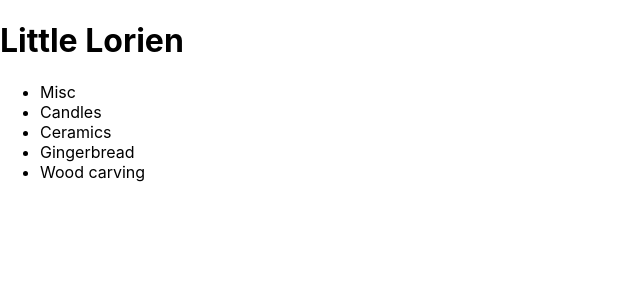
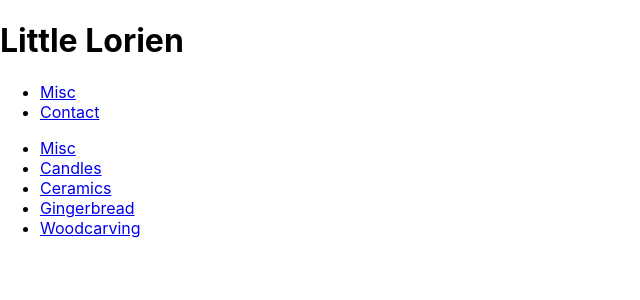
Before and after one commit to buaiscia/little_lorien, a React (Create React App) app: page / in a window 1280 px wide. Shown: the top 300 px of the page, without its empty margins (0-640 px from the left). Built offline with nearby package versions, Linux system fonts and the light colour scheme.

Commit message:
updated routing in appjs + added 404 page

```diff
--- a/src/App.js
+++ b/src/App.js
@@ -6,6 +6,7 @@ import Landing from './pages/landing/landing.component';
 import Art from './pages/art/art.component';
 import About from './pages/about/about.component';
 import Contact from './pages/contact/contact.component';
+import NotFound from './pages/notfound/notfound.component';
 
 
 import './App.css';
@@ -27,23 +28,21 @@ class App extends Component {
         }
 
         <Switch>
-          <Route
-            exact
-            path="/"
-            component={Landing}
-          />
-          <Route
-            path="/art"
-            component={Art}
-          />
-          <Route
-            path="/about"
-            component={About}
-          />
-          <Route
-            path="/contact"
-            component={Contact}
-          />
+          <Route exact path="/">
+            <Landing />
+          </Route>
+          <Route path="/art">
+            <Art />
+          </Route>
+          <Route path="/about">
+            <About />
+          </Route>
+          <Route path="/contact">
+            <Contact />
+          </Route>
+          <Route>
+            <NotFound />
+          </Route>
         </Switch>
       </div>
     );
--- a/src/Components/homepage/homepage.component.jsx
+++ b/src/Components/homepage/homepage.component.jsx
@@ -1,4 +1,5 @@
 import React, { Component } from 'react';
+import { Link } from 'react-router-dom';
 
 class Homepage extends Component {
     constructor()  {
@@ -11,19 +12,41 @@ class Homepage extends Component {
                 <h1>Little Lorien</h1>
                 <ul>
                     <li>
-                        Misc
+                        <Link to="/about">
+                            Misc
+                        </Link>
                     </li>
                     <li>
-                        Candles
+                        <Link to="/contact">
+                            Contact
+                        </Link>
+                    </li>
+                </ul>
+                <ul>
+                    <li>
+                        <Link to="/art/misc">
+                            Misc
+                        </Link>
                     </li>
                     <li>
-                        Ceramics
+                        <Link to="/art/candles">
+                            Candles
+                        </Link>
                     </li>
                     <li>
-                        Gingerbread
+                        <Link to="/art/ceramics">
+                            Ceramics
+                        </Link>
                     </li>
                     <li>
-                        Wood carving
+                        <Link to="/art/gingerbread">
+                            Gingerbread
+                        </Link>
+                    </li>
+                    <li>
+                        <Link to="/art/woodcarving">
+                            Woodcarving
+                        </Link>
                     </li>
                 </ul>
             </div>
--- a/src/pages/art/art.component.jsx
+++ b/src/pages/art/art.component.jsx
@@ -3,6 +3,41 @@ import React, { Component } from 'react';
 class ArtPage extends Component {
     constructor() {
         super()
+
+        this.state = {
+            sections: [
+                {
+                    title: 'woodcarving',
+                    imageUrl: 'https://i.pinimg.com/originals/90/ef/f2/90eff29ec1a08f1e643889917706eb45.jpg',
+                    id: 1,
+                    linkUrl: 'art/woodcarving'
+                },
+                {
+                    title: 'gingerbread',
+                    imageUrl: 'https://www.oetker.co.uk/Recipe/Recipes/oetker.co.uk/uk-en/baking/image-thumb__72012__RecipeDetail/gingerbread-men-and-reindeers.jpg',
+                    id: 2,
+                    linkUrl: 'art/gingerbread'
+                },
+                {
+                    title: 'ceramics',
+                    imageUrl: 'https://cdn.vox-cdn.com/thumbor/bw0JyNwx5PY727jC-_YvvCBPsi4=/0x0:6000x4000/1200x675/filters:focal(2281x2511:3241x3471)/cdn.vox-cdn.com/uploads/chorus_image/image/64752082/bluestone11.0.jpg',
+                    id: 3,
+                    linkUrl: 'art/ceramics'
+                },
+                {
+                    title: 'candles',
+                    imageUrl: '',
+                    id: 4,
+                    linkUrl: 'art/candles'
+                },
+                {
+                    title: 'misc',
+                    imageUrl: '',
+                    id: 5,
+                    linkUrl: 'art/misc'
+                }
+            ]
+        }
     }
 
     render() {
--- /dev/null
+++ b/src/pages/notfound/notfound.component.jsx
@@ -0,0 +1,9 @@
+import React from 'react';
+
+const NotFound = () => (
+    <div>
+        <h1>Page Not found</h1>
+    </div>
+);
+
+export default NotFound;
```
